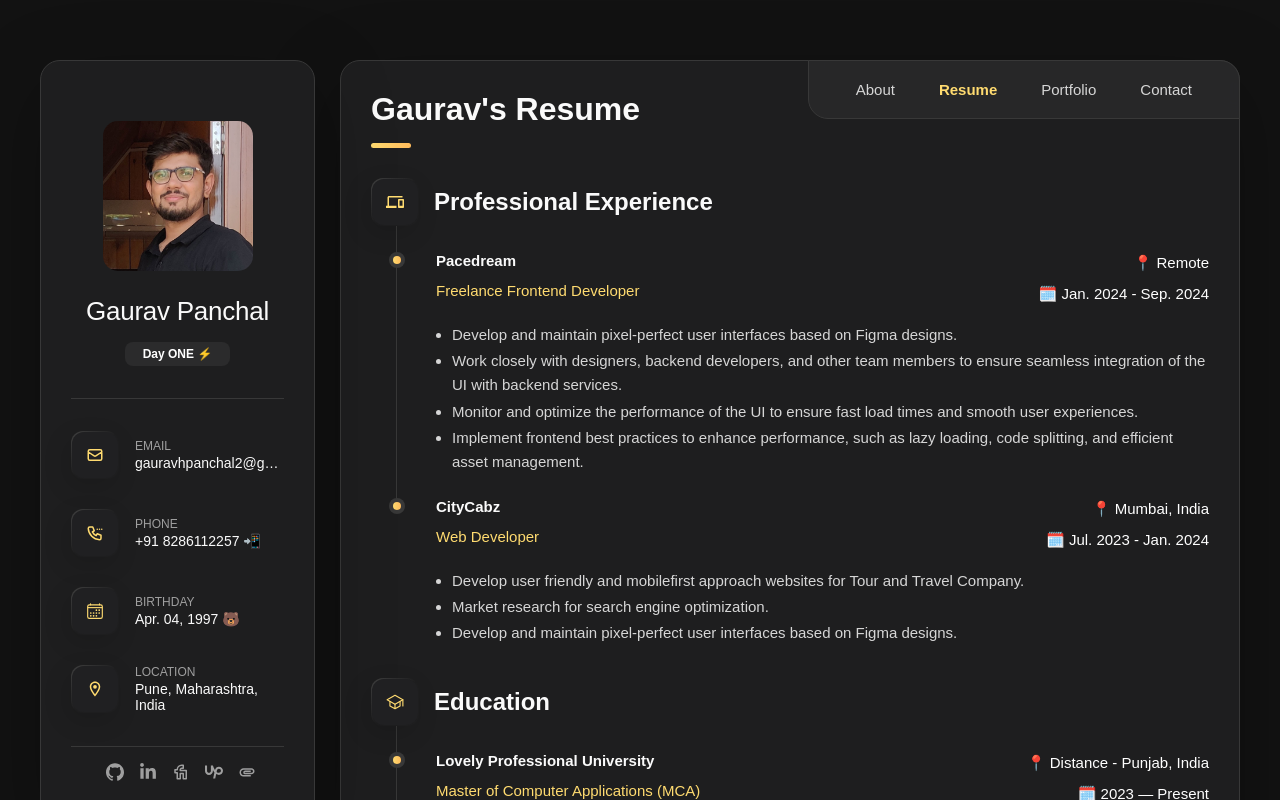
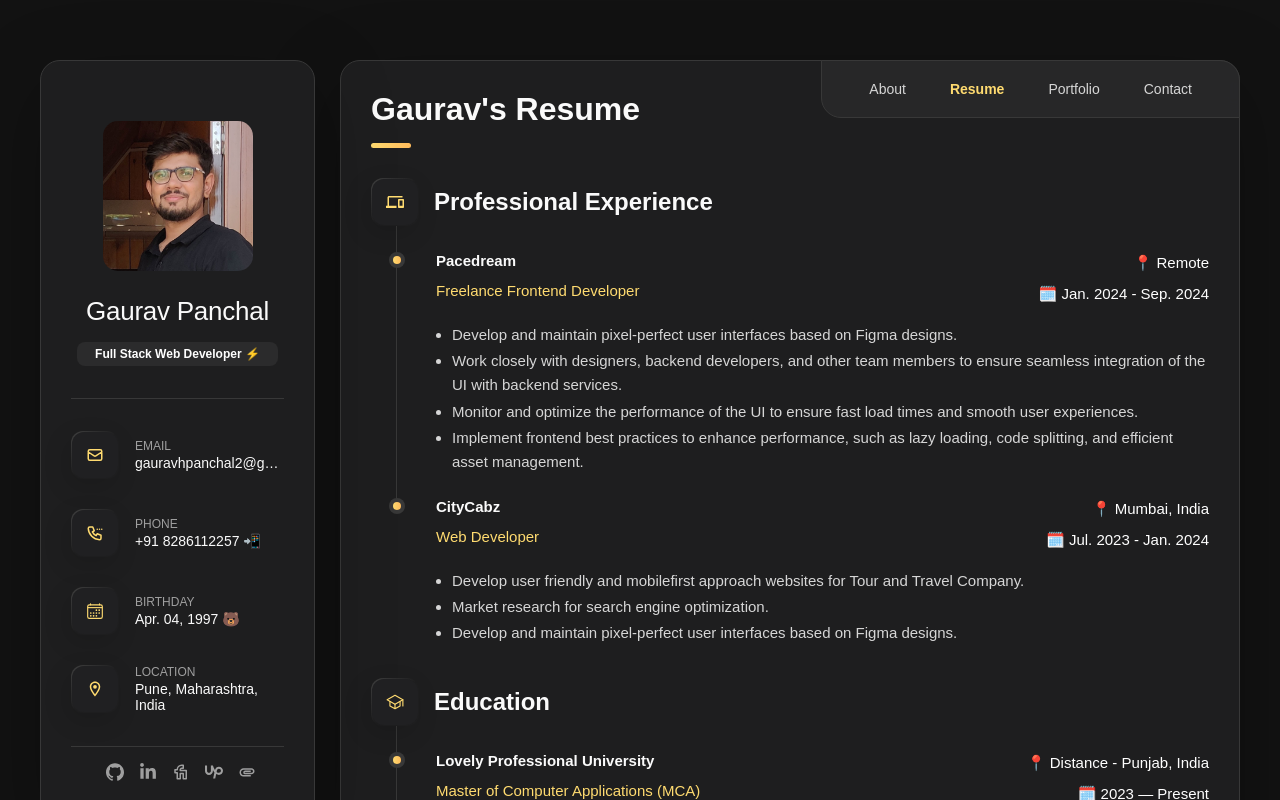
Before and after one commit to gauravhpanchal/gaurav-portfolio, a Next.js app: page /resume in a window 1280 px wide. Shown: the top 800 px of the page. Built offline with nearby package versions, Linux system fonts and the light colour scheme.

Commit message:
Navbar changes

```diff
--- a/src/config/index.ts
+++ b/src/config/index.ts
@@ -19,9 +19,9 @@ const config: Config = {
     "Next.js",
     "React",
   ],
-  status: "Day ONE ⚡️",
+  status: "Full Stack Web Developer ⚡️",
   openGraph: {
-    url: "https://1chooo.com/",
+    url: "https://portfolio-web-gaurav.vercel.app/",
     type: "website",
     siteName: "Gaurav H Panchal | Full Stack Web Developer",
     title: "Gaurav H Panchal | Full Stack Web Developer",
@@ -29,7 +29,7 @@ const config: Config = {
       "I'm Gaurav H Panchal, a graduate with a Bachelor's degree from Mumbai University (MU) 🐿️, driven by a sincere passion for Software Engineering 💻.",
     images: [
       {
-        url: "https://docs.1chooo.com/images/cover-with-1chooo-com.png",
+        url: "https://portfolio-web-gaurav.vercel.app/",
         width: 1200,
         height: 630,
         alt: "Gaurav Cover Image",
--- a/src/styles/nav-bar.css
+++ b/src/styles/nav-bar.css
@@ -2,11 +2,13 @@
   position: fixed;
   bottom: 0;
   left: 0;
-    width: 100%;
+  width: 95%;
   background: hsla(240, 1%, 17%, 0.75);
   backdrop-filter: blur(10px);
   border: 1px solid var(--jet);
-    border-radius: 12px 12px 0 0;
+  border-radius: 20px;
+  margin-bottom: 8px;
+  margin-left: 9px;
   box-shadow: var(--shadow-2);
   z-index: 5;
 }
@@ -17,11 +19,12 @@
   justify-content: center;
   align-items: center;
   padding: 0 10px;
+  gap: 10px;
 }
 
 .navbar-link {
   color: var(--light-gray);
-    font-size: var(--fs-8);
+  font-size: 14px;
   padding: 20px 7px;
   transition: color var(--transition-1);
   display: block;
```
Also changed, not shown: src/app/page.tsx (+13 -11 lines). Lines whose indentation alone changed are shown as unchanged.
